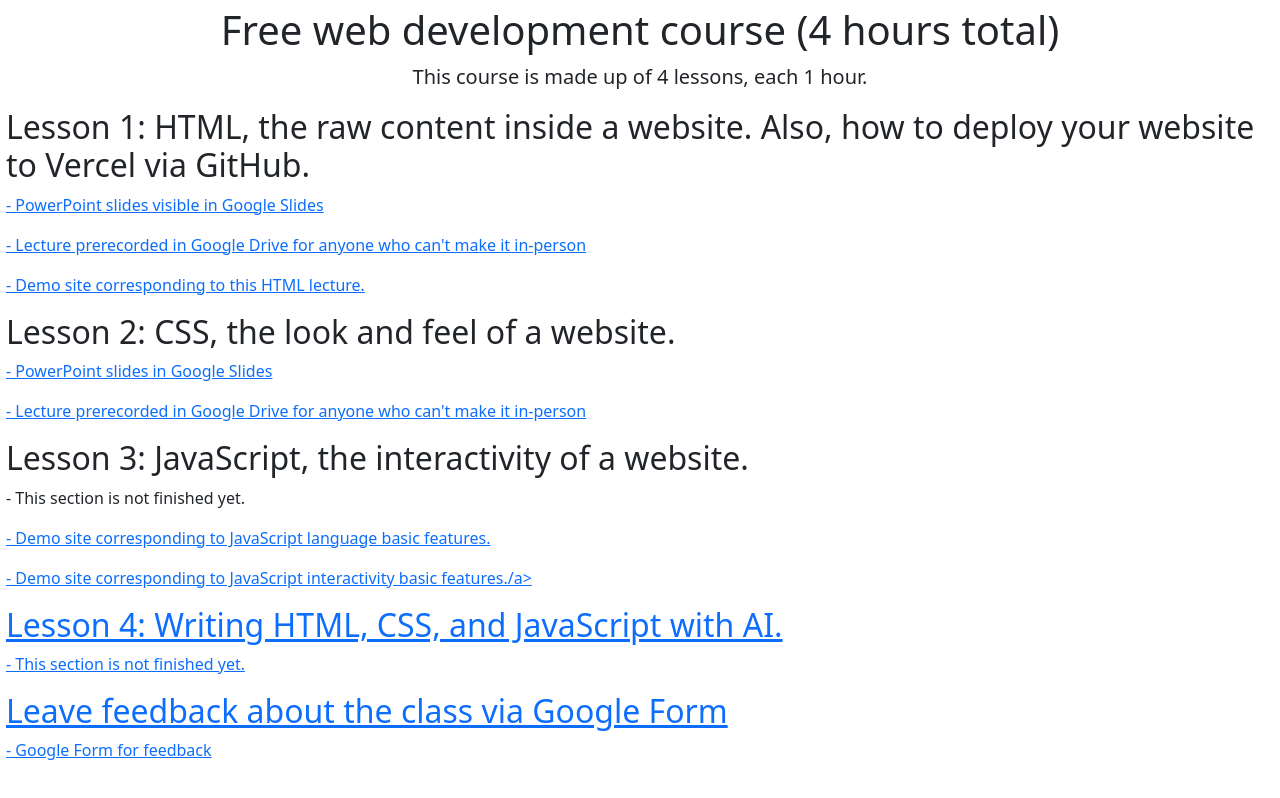
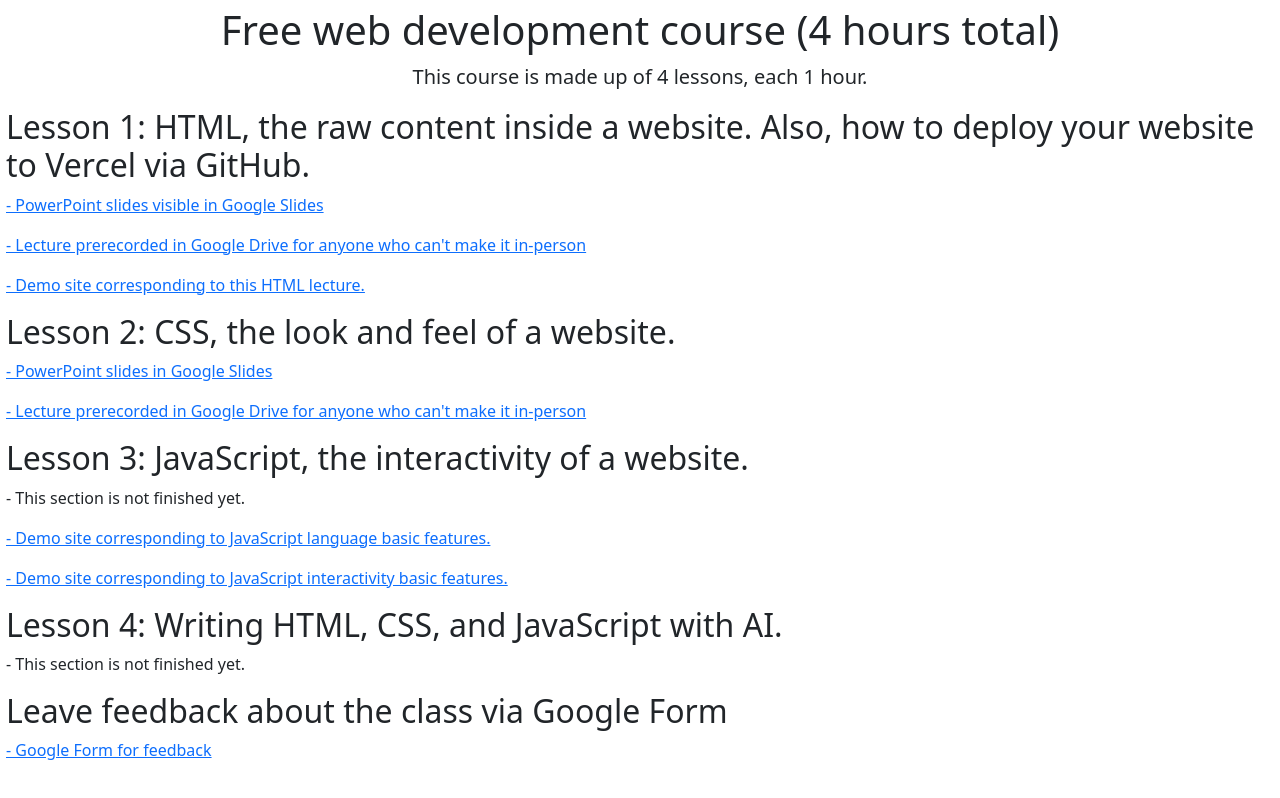
Before and after one commit to JohnReedLOL/website-for-web-class, a plain HTML site: page index.html in a window 1280 px wide. Drawn offline with nearby package versions, Linux system fonts and the light colour scheme.

Commit message:
Fix closing tag for JavaScript interactivity demo link

```diff
--- a/index.html
+++ b/index.html
@@ -22,7 +22,7 @@
 
 <p><a href='https://website-for-javascript-language.vercel.app/'>- Demo site corresponding to JavaScript language basic features.</a></p>
 
-<p><a href='https://website-for-javascript-frontend-fea.vercel.app/'>- Demo site corresponding to JavaScript interactivity basic features./a></p>
+<p><a href='https://website-for-javascript-frontend-fea.vercel.app/'>- Demo site corresponding to JavaScript interactivity basic features.</a></p>
 
     <h2>Lesson 4: Writing HTML, CSS, and JavaScript with AI.</h2>
 
```
